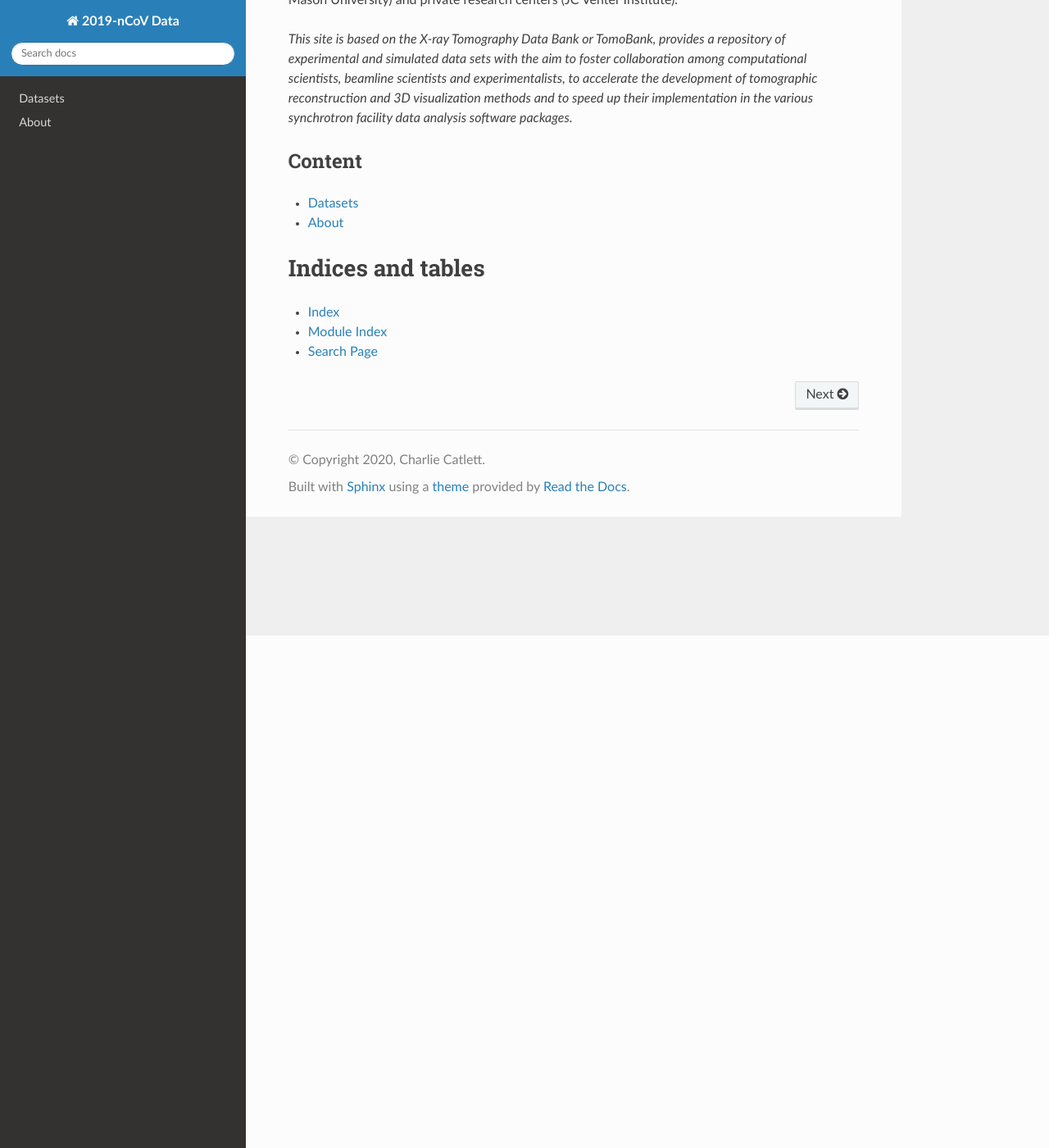
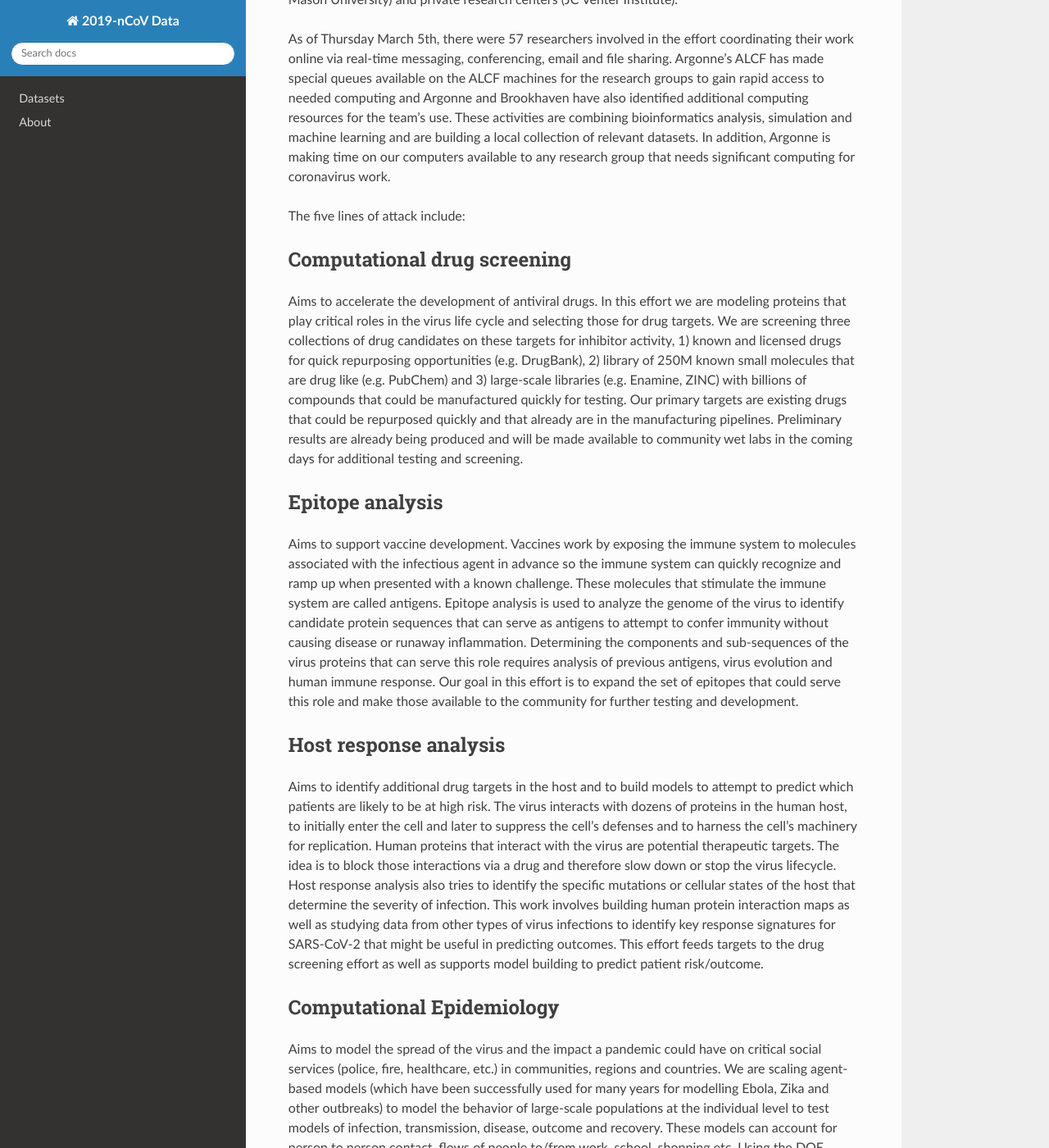
Before and after one commit to 2019-ncovgroup/2019-nCoVdata, a Sphinx documentation site: the page built from docs/index.rst, in a window 1280 px wide and 1400 px high, scrolled down 625 px. Shown: the whole window at 82% size. Built offline with Sphinx 7.4.7 and the Read the Docs theme 2.0.0, drawn with Linux system fonts in a browser that asks for light colours; some of the changed text lies outside the part shown.

Commit message:
rls overview

```diff
--- a/docs/index.rst
+++ b/docs/index.rst
@@ -10,9 +10,37 @@ Overview of the Argonne Led Coronavirus Computing Effort
    :width: 200px
    :alt: project
 
-Rick Stevens (Argonne National Laboratory, POC)
+*Rick Stevens (Argonne National Laboratory, POC)*
 
 Argonne is leading and coordinating five related computational efforts aimed at improving our understanding of the SARS-nCoV-2 virus, the associated COVID-19 disease, and accelerating the development of treatment options including antiviral drugs and vaccines.   This computational effort complements the experimental laboratory efforts at Argonne and elsewhere.  The overall effort includes team members from multiple laboratories (Argonne and Brookhaven) multiple universities (University of Chicago, University of Illinois, University of Virginia, Rutgers University and George Mason University) and private research centers (JC Venter Institute).
+
+As of Thursday March 5th, there were 57 researchers involved in the effort coordinating their work online via real-time messaging, conferencing, email and file sharing.  Argonne’s ALCF has made special queues available on the ALCF machines for the research groups to gain rapid access to needed computing and Argonne and Brookhaven have also identified additional computing resources for the team’s use.  These activities are combining bioinformatics analysis, simulation and machine learning and are building a local collection of relevant datasets.  In addition, Argonne is making time on our computers available to any research group that needs significant computing for coronavirus work.
+
+The five lines of attack include:
+
+Computational drug screening
+----------------------------
+Aims to accelerate the development of antiviral drugs. In this effort we are modeling proteins that play critical roles in the virus life cycle and selecting those for drug targets. We are screening three collections of drug candidates on these targets for inhibitor activity, 1) known and licensed drugs for quick repurposing opportunities (e.g. DrugBank), 2) library of 250M known small molecules that are drug like (e.g. PubChem) and 3) large-scale libraries (e.g. Enamine, ZINC) with billions of compounds that could be manufactured quickly for testing.  Our primary targets are existing drugs that could be repurposed quickly and that already are in the manufacturing pipelines.  Preliminary results are already being produced and will be made available to community wet labs in the coming days for additional testing and screening.
+
+Epitope analysis
+----------------------------
+Aims to support vaccine development.  Vaccines work by exposing the immune system to molecules associated with the infectious agent in advance so the immune system can quickly recognize and ramp up when presented with a known challenge.  These molecules that stimulate the immune system are called antigens.  Epitope analysis is used to analyze the genome of the virus to identify candidate protein sequences that can serve as antigens to attempt to confer immunity without causing disease or runaway inflammation.  Determining the components and sub-sequences of the virus proteins that can serve this role requires analysis of previous antigens, virus evolution and human immune response.  Our goal in this effort is to expand the set of epitopes that could serve this role and make those available to the community for further testing and development.
+
+Host response analysis
+----------------------------
+Aims to identify additional drug targets in the host and to build models to attempt to predict which patients are likely to be at high risk.  The virus interacts with dozens of proteins in the human host, to initially enter the cell and later to suppress the cell’s defenses and to harness the cell’s machinery for replication.   Human proteins that interact with the virus are potential therapeutic targets.  The idea is to block those interactions via a drug and therefore slow down or stop the virus lifecycle. Host response analysis also tries to identify the specific mutations or cellular states of the host that determine the severity of infection.  This work involves building human protein interaction maps as well as studying data from other types of virus infections to identify key response signatures for SARS-CoV-2 that might be useful in predicting outcomes.  This effort feeds targets to the drug screening effort as well as supports model building to predict patient risk/outcome.
+
+Computational Epidemiology
+----------------------------
+Aims to model the spread of the virus and the impact a pandemic could have on critical social services (police, fire, healthcare, etc.) in communities, regions and countries.  We are scaling agent-based models (which have been successfully used for many years for modelling Ebola, Zika and other outbreaks) to model the behavior of large-scale populations at the individual level to test models of infection, transmission, disease, outcome and recovery.  These models can account for person to person contact, flows of people to/from work, school, shopping etc.  Using the DOE supercomputers, we can model entire cities with millions of individuals and test hypotheses/polices for reducing rates of transmission as well as understanding the impact of loss of staffing for critical services.
+
+Virus Evolutionary Analysis
+----------------------------
+Aims to better understand the origin and structure of the virus genome, the types of selection pressure the virus is under and the structure of sub-clades of the virus and the impact of mutations on virulence, infectivity, survival and transmission.  This project supports the other four activities by giving us a deeper understanding of the SARS-CoV-2 virus in the context of other coronaviruses.  Key questions are which animal hosts are the main natural reservoir for the virus, when did it cross from animal to human, is it adapting to human host and what are the likely future changes in the virus.
+
+
+All of these efforts build on the staff experience and infrastructure developed over many years by the long-standing federal investments in bioinformatics and computational biology programs supported by DOE-ASCR, DOE-BER (e.g. KBase) and NIH-NIAID (e.g. BV-BRC Center at UC/JCVI), the more recent efforts in Cancer supported by the DOE/NCI joint project (JDACS4C) including the DOE ECP CANDLE project and the DOE ALCF early science program.
+
 
 *This site is based on the X-ray Tomography Data Bank or TomoBank, provides a repository of experimental
 and simulated data sets with the aim to foster collaboration among computational scientists,
```
